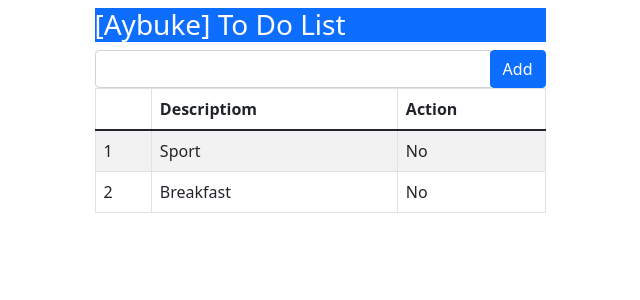
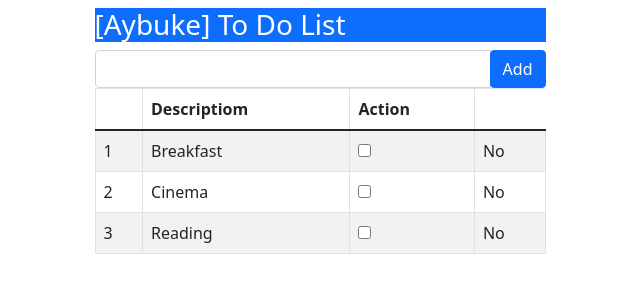
Before and after one commit to peserey/basic-angular-projects, an Angular app: page / in a window 1280 px wide. Shown: the top 300 px of the page, without its empty margins (320-960 px from the left). Built offline with nearby package versions, Linux system fonts and the light colour scheme.

Commit message:
changed item value with checkbox

```diff
--- a/src/app/app.component.html
+++ b/src/app/app.component.html
@@ -21,6 +21,9 @@
           <tr *ngFor="let item of getItems(); let i= index">
             <td>{{ i+1 }}</td>
             <td>{{item.description}}</td>
+            <td>
+              <input type="checkbox" [(ngModel)]="item.action">
+            </td>
             <td [ngSwitch] = "item.action">
               <span *ngSwitchCase="true">
                 Yes
--- a/src/app/app.component.ts
+++ b/src/app/app.component.ts
@@ -13,6 +13,6 @@
     return this.model.user;
   }
   getItems(){
-    return this.model.items;
+    return this.model.items.filter(item => !item.action); //Get items only item.action == false
   }
 }
--- a/src/app/app.module.ts
+++ b/src/app/app.module.ts
@@ -3,6 +3,8 @@
 
 import { AppRoutingModule } from './app-routing.module';
 import { AppComponent } from './app.component';
+
+import { FormsModule  } from '@angular/forms';
 
 @NgModule({
   declarations: [
@@ -10,7 +12,8 @@
   ],
   imports: [
     BrowserModule,
-    AppRoutingModule
+    AppRoutingModule,
+    FormsModule
   ],
   providers: [],
   bootstrap: [AppComponent]
--- a/src/app/model.ts
+++ b/src/app/model.ts
@@ -5,8 +5,10 @@
     constructor(){
         this.user = "Aybuke";
         this.items = [
-            new TodoItem("Sport", false),
-            new TodoItem("Breakfast", false)
+            new TodoItem("Sport", true),
+            new TodoItem("Breakfast", false),
+            new TodoItem("Cinema", false),
+            new TodoItem("Reading", false)
         ];
         this.title = 'angular-first-education-project';
     }
```
